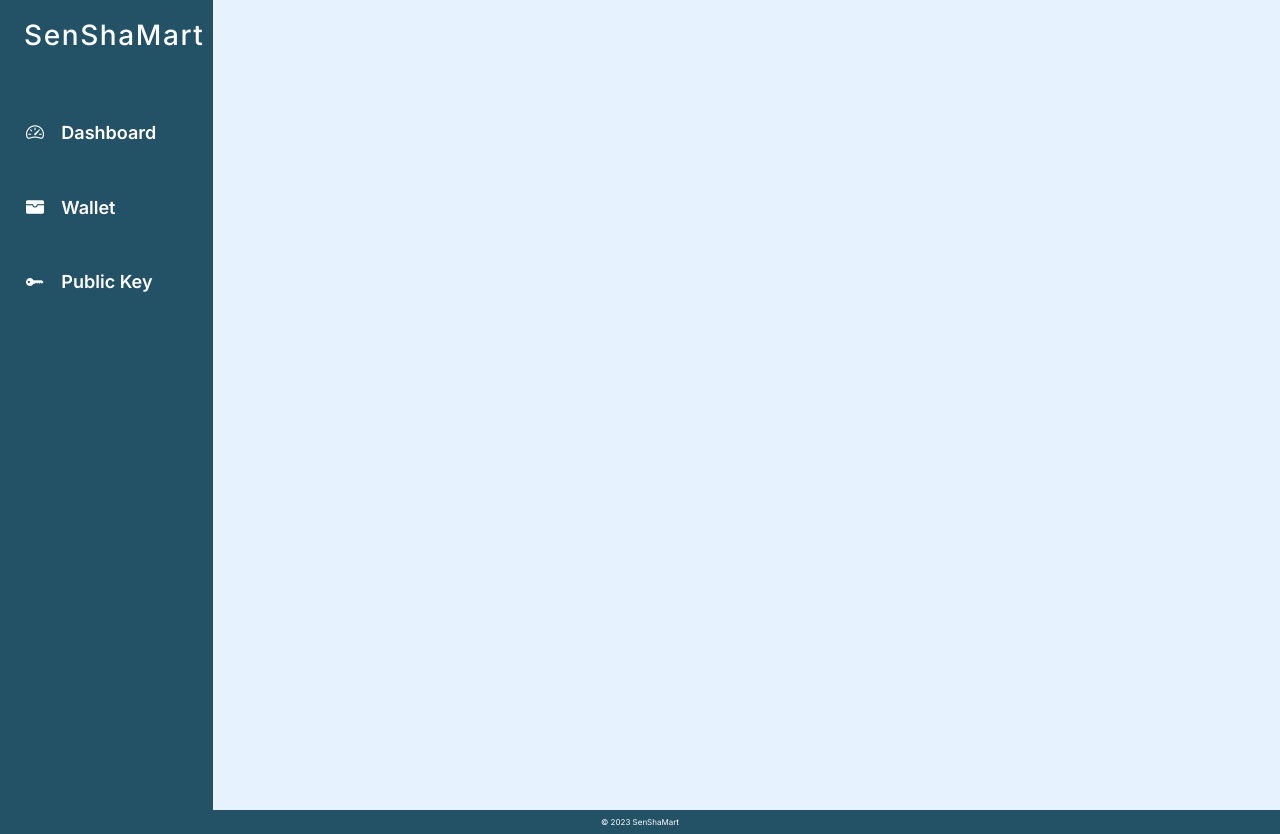
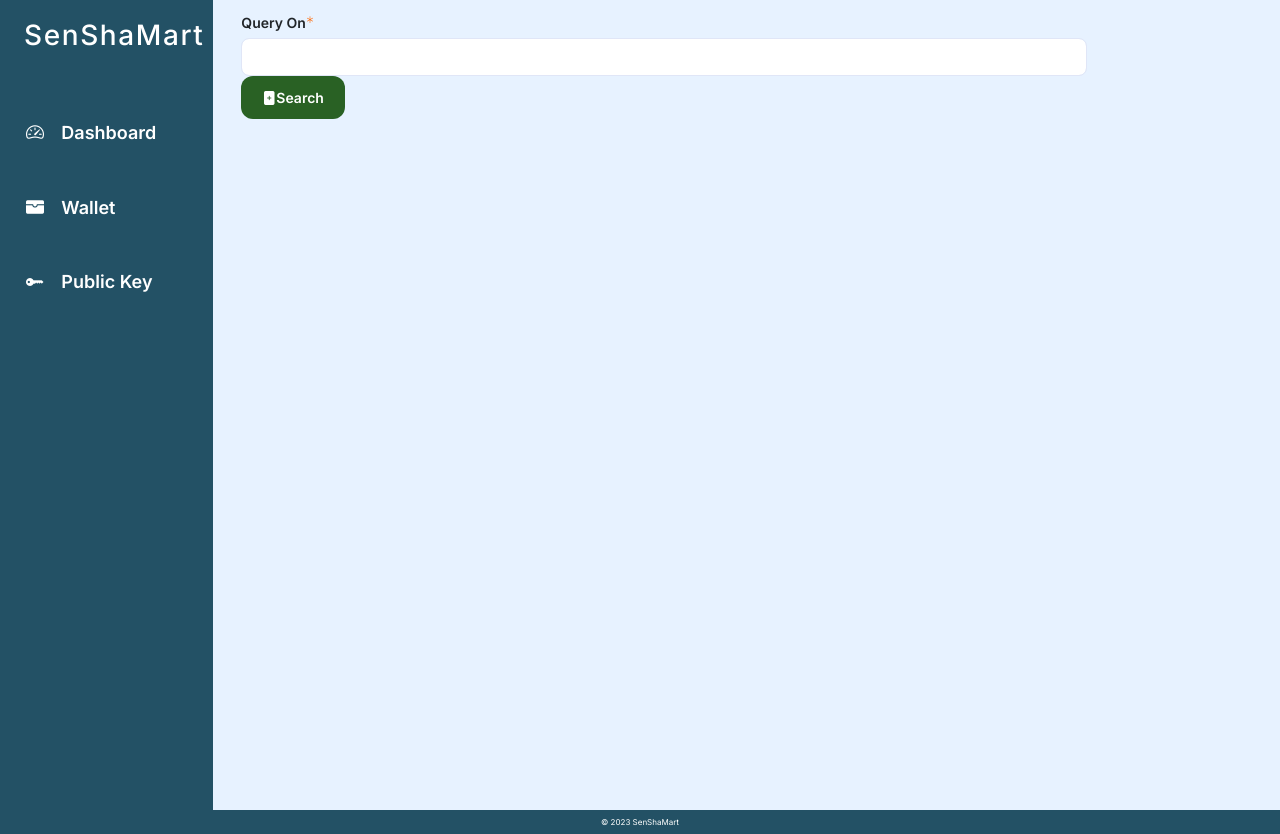
Before and after one commit to sampathmedawatta/SheShaMartDash, a React (Create React App) app: page /filterquery in a window 1280 px wide. Built offline with nearby package versions, Linux system fonts and the light colour scheme.

Commit message:
adding filter

```diff
--- a/src/App.js
+++ b/src/App.js
@@ -19,6 +19,7 @@ import Client from "./components/Client";
 import Checkout from "./components/Checkout";
 import PublicKey from "./components/PublicKey";
 import Wallet from "./components/Wallet";
+import FilterQuery from "./components/FilterQuery";
 
 const App = () => {
   const [currentUser, setCurrentUser] = useState(undefined);
@@ -52,6 +53,7 @@ const App = () => {
             <Route exact path="/sensor" element={<Sensor />} />
             <Route exact path="/sensorquery" element={<SensorQuery />} />
             <Route exact path="/client" element={<Client />} />
+            <Route exact path="/filterquery" element={<FilterQuery />} />
             <Route
               path="/BrokerDetails/:id"
               element={<BrokerDetails data={broks} />}
--- /dev/null
+++ b/src/components/FilterQuery.js
@@ -0,0 +1,76 @@
+import React, { useState } from 'react';
+
+import SensorService from "../services/sensor.service";
+
+function FilterQuery() {
+  const [searchText, setSearchText] = useState('');
+  const [sparqlQuery, setSparqlQuery] = useState('');
+  const [queryData, setQueryData] = useState([]);
+
+
+  const buildSparqlQuery = (searchText) => {
+    // Implement your SPARQL query building logic here based on the search text.
+    // Replace "test" with the user's input in the SPARQL query.
+    const query = `SELECT ?sensor ?lat ?long ?measures
+      WHERE {
+        ?sensor <http://www.w3.org/ns/sosa/observes> ?observes.
+        ?sensor <http://www.w3.org/ns/sosa/hasFeatureOfInterest> ?location.
+        ?observes <http://www.w3.org/2000/01/rdf-schema#label> ?measures.
+        ?location <http://www.w3.org/2003/01/geo/wgs84_pos#lat> ?lat.
+        ?location <http://www.w3.org/2003/01/geo/wgs84_pos#long> ?long.
+        ?observes <http://www.w3.org/2000/01/rdf-schema#label> "${searchText}".
+      }`;
+
+    console.log(query);
+
+    SensorService.querySensor(query).then((response) => {
+      if (response.status === 200 && response.data.result === true) {
+        console.log(response);
+        setQueryData(response.data.values);
+      } else {
+        console.log(response);
+      }
+    });
+};
+
+
+
+
+
+  const handleSearch = () => {
+    // Build the SPARQL query based on the user's input.
+    const query = buildSparqlQuery(searchText);
+    setSparqlQuery(query);
+  };
+
+  return (
+    <div className="row">
+      <div className="col-10">
+        <br />
+        <form>
+          <div className="form-group">
+            <label htmlFor="querytype">Query On</label>
+            <input
+              type="text"
+              id="querytype"
+              name="querytype"
+              className="form-control"
+              autoComplete="off"
+              value={searchText}
+              onChange={(e) => setSearchText(e.target.value)}
+            />
+            <button
+              type="button"
+              className="btn btn-add bi-file-plus-fill"
+              onClick={handleSearch}
+            >
+              Search
+            </button>
+          </div>
+        </form>
+      </div>
+    </div>
+  );
+}
+
+export default FilterQuery;
```
